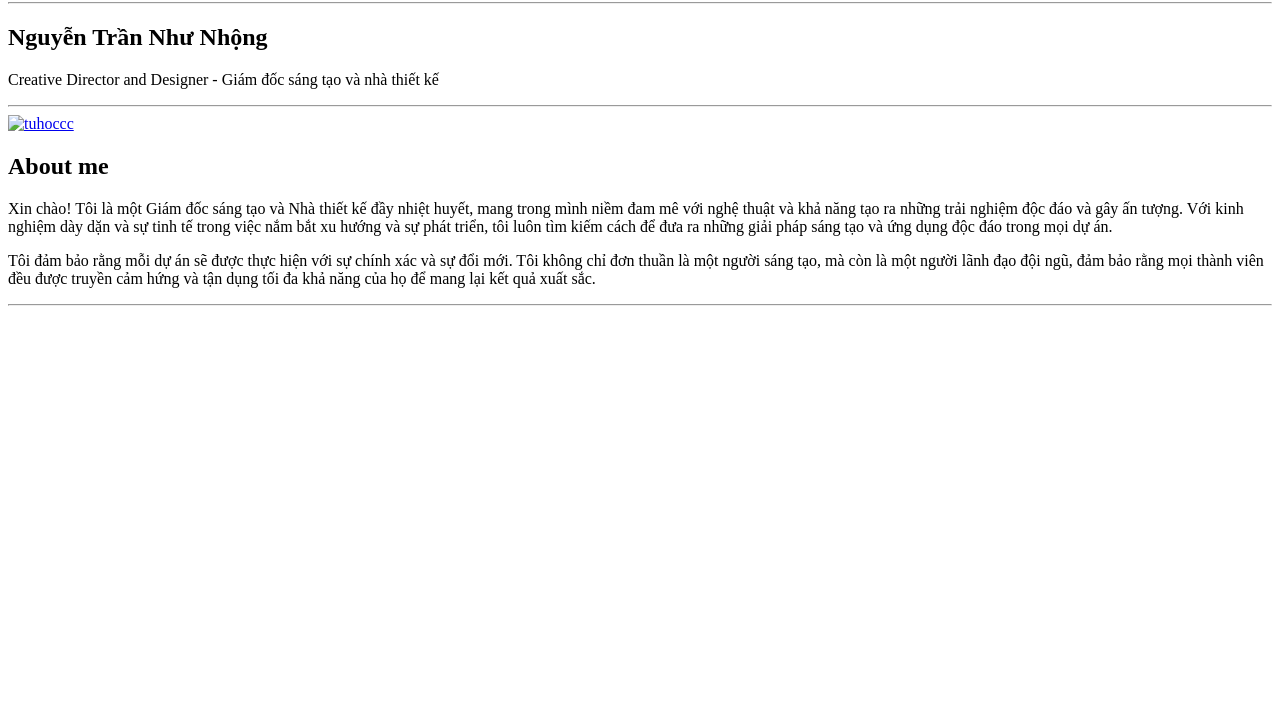
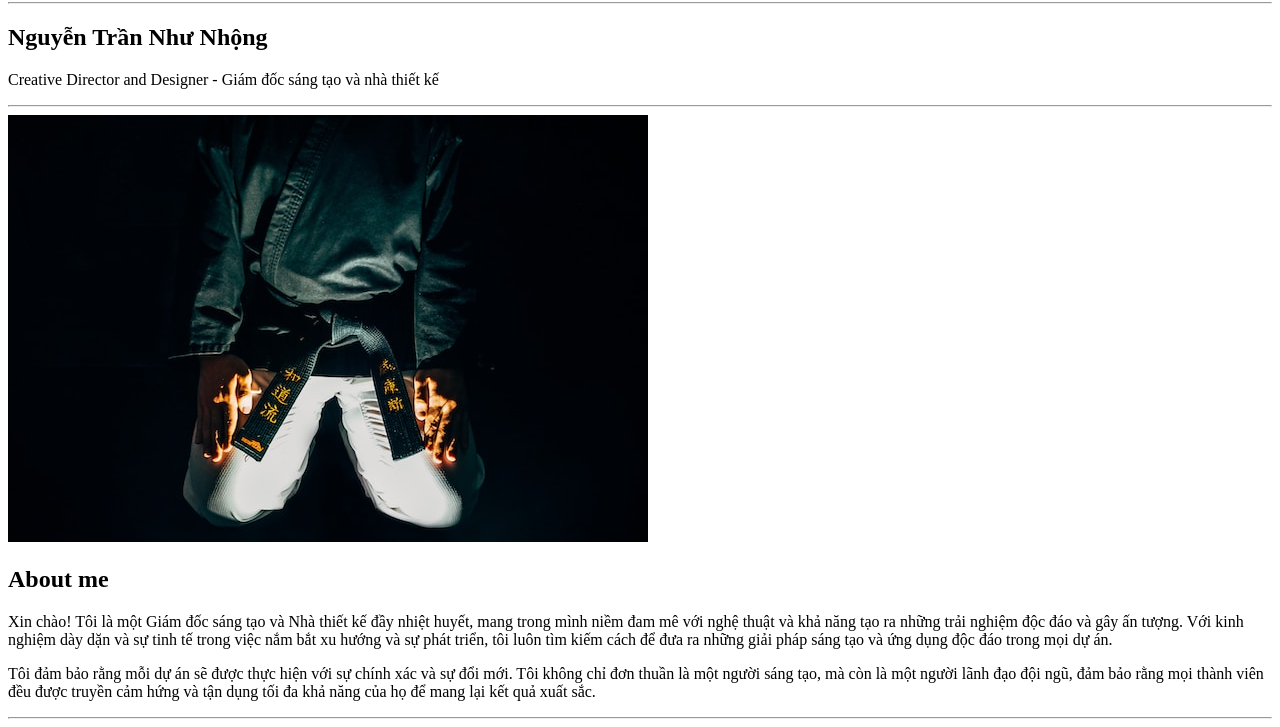
Before and after one commit to ctd0808/du_an1.1, a plain HTML site: page index.html in a window 1280 px wide. Shown: the part 104-831 px from the top of the page. Before the commit the page ends 800 px from the top, so only its background shows below. Drawn offline with Linux system fonts and the light colour scheme; the site is published under a folder, as on GitHub Pages, so addresses that start at the root find nothing.

Commit message:
Update index.html

```diff
--- a/index.html
+++ b/index.html
@@ -23,7 +23,7 @@
 
     <!-- Thêm hình ảnh tuhoc.cc.jpg và khi click chuột sẽ điều hướng đến contact.html  -->
     <a href="/more-info/contact.html"
-      ><img src="/assets/images/tuhoc.cc.jpg" alt="tuhoccc"
+      ><img src="./assets/images/tuhoc.cc.jpg" alt="tuhoccc"
     /></a>
 
     <h2>About me</h2>
```
